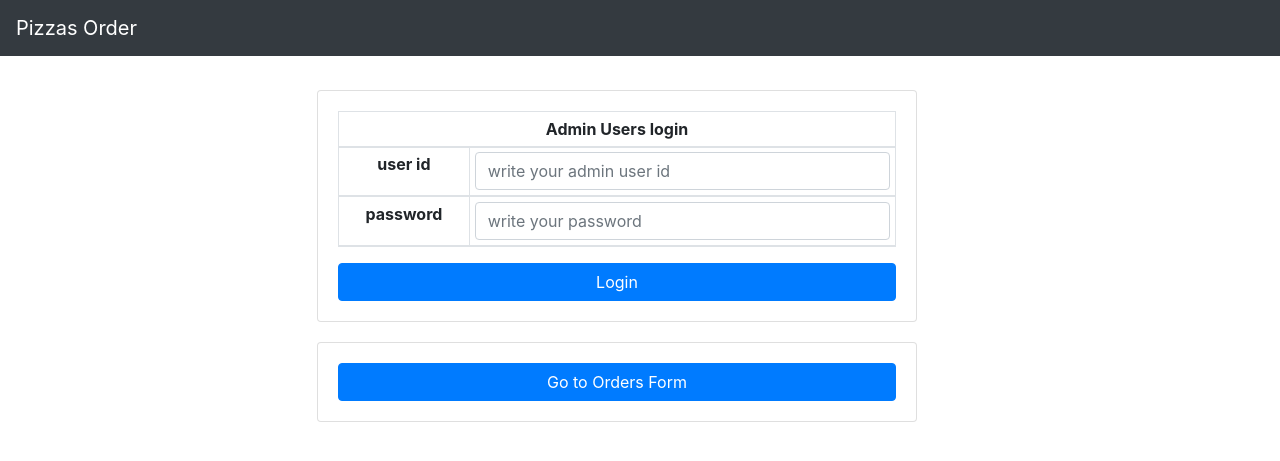
After one commit to victorcardonaf/my-flask-app, a Flask app: page /users_login in a window 1280 px wide. The commit adds this page. Shown: the top 461 px of the page. Run offline with Flask 3, Linux system fonts and the light colour scheme; some libraries are stand-ins or nearby versions.

Commit message:
Add changes related to allow admin users to check orders

```diff
--- a/app.py
+++ b/app.py
@@ -1,53 +1,74 @@
-from flask import Flask, render_template, request, redirect, url_for, flash
+import os
+
+from flask import Flask, render_template, request, redirect, url_for, flash, session
 from flask_mysqldb import MySQL
+import secrets
+from dotenv import load_dotenv
+import os
 
+# Load environment variables from .env file
+load_dotenv()
+db_user = os.getenv('DB_USER')
+db_password = os.getenv('DB_PASSWORD')
+admin_app_password = os.getenv('ADMIN_APP_PASSWORD')
+
+# Start app
 app = Flask(__name__)
 
 # app config
+# locally
+#app.config['MYSQL_HOST'] = 'localhost'
+
 app.config['MYSQL_HOST'] = 'mysql'
-app.config['MYSQL_USER'] = 'root'
-app.config['MYSQL_PASSWORD'] = 'password'
+app.config['MYSQL_USER'] = db_user
+app.config['MYSQL_PASSWORD'] = db_password
 app.config['MYSQL_PORT'] = 3306
 app.config['MYSQL_DB'] = 'flask'
-
-# flush messages
-app.secret_key = "secret key"
 
 # mysql connection
 mysql = MySQL(app)
 
-#Settings
+#Settings flush messages
 app.secret_key = b'test_x44'
 
 @app.route('/')
 def index():
-    create_table()
+    create_tables()
 
     return render_template("index.html")
 
-def create_table():
 
-    try:
+@app.route('/login', methods=["POST"])
+def login():
+    if request.method == 'POST':
+
+        userid = int(request.form['userid'])
+        password = request.form['password']
         cur = mysql.connection.cursor()
+        cur.execute('SELECT fullname FROM admin_users WHERE (user_id = %s AND password = %s)', (int(userid), password))
+        fullname = cur.fetchall()
+        if len(fullname) == 0:
+            flash('An user with this user id and password is not found in the DB')
+            return redirect(url_for('users_login'))
+        else:
+            session['logged_in'] = True
+            return redirect(url_for('pizza_orders', name = fullname[0][0]))
 
-    # Create table
-        sql='''CREATE TABLE pizza(
-        order_id INT NOT NULL AUTO_INCREMENT,
-        nombre varchar(255) NOT NULL,
-        description varchar(255) NOT NULL,
-        PRIMARY KEY(`order_id`)
-        )'''
-        cur.execute(sql)
 
-    # Start in 1000
-        start_index_sql ='''ALTER TABLE pizza AUTO_INCREMENT = 1000'''
-        cur.execute(start_index_sql)
+@app.route('/pizzas_order_form')
+def pizzas_order_form():
+    return render_template("pizzas-order-form.html")
 
-    except Exception as e:
-        if "already exists" in str(e):
-            return "pizza table is already created"
-        else:
-            mysql.connection.commit()
+@app.route('/users_login')
+def users_login():
+    return render_template("users-login.html")
+
+@app.route('/kill_session')
+def kill_session():
+    # Clear stored in the session object
+    session.pop('logged_in', default=None)
+    return render_template("users-login.html")
+
 
 @app.route('/add_pizza', methods=["POST"])
 def add_pizza():
@@ -57,22 +78,86 @@ def add_pizza():
         print(pizza, description)
         try:
             cur = mysql.connection.cursor()
-            cur.execute('INSERT INTO pizza (nombre, description) VALUES (%s, %s)', (pizza, description))
+            cur.execute('INSERT INTO pizza (name, description) VALUES (%s, %s)', (pizza, description))
             mysql.connection.commit()
             flash('Pizza order added successfully')
-            return redirect(url_for('index'))
+            return redirect(url_for('pizzas_order_form'))
         except Exception as e:
-            print(e)
             return redirect(url_for('index'))
 
-@app.route('/pizza_orders', methods=["POST"])
-def pizza_orders():
+@app.route('/pizza_orders/<name>', methods=['GET', 'POST'])
+def pizza_orders(name):
 
-    cur = mysql.connection.cursor()
-    cur.execute('SELECT * FROM pizza')
-    pizzas = cur.fetchall()
-    print(pizzas)
-    return render_template("pizza-orders.html", pizzas = pizzas)
+    if 'logged_in' not in session:
+        return render_template("users-login.html")
+    else:
+        cur = mysql.connection.cursor()
+        cur.execute('SELECT * FROM pizza')
+        pizzas = cur.fetchall()
+        return render_template("pizza-orders.html", pizzas = pizzas, name = name)
+
+def create_tables():
+
+    try:
+        cur = mysql.connection.cursor()
+
+        # Create pizza table
+        sql_pizza_table='''CREATE TABLE IF NOT EXISTS pizza(
+        order_id INT NOT NULL AUTO_INCREMENT,
+        name varchar(255) NOT NULL,
+        description varchar(255) NOT NULL,
+        PRIMARY KEY(`order_id`)
+        )'''
+        cur.execute(sql_pizza_table)
+
+        # Start in 1000
+        start_index_sql ='''ALTER TABLE pizza AUTO_INCREMENT = 1000'''
+        cur.execute(start_index_sql)
+
+        mysql.connection.commit()
+
+    except Exception as e:
+        if "ERROR" in str(e):
+            exit("There are some failures in the DB")
+        else:
+            mysql.connection.commit()
+
+    try:
+        cur = mysql.connection.cursor()
+
+        # Create admin_users table
+        sql_users_table='''CREATE TABLE IF NOT EXISTS admin_users (
+        user_id INT NOT NULL,
+        fullname varchar(255) NOT NULL,
+        role varchar(255) NOT NULL,
+        password varchar(255) NOT NULL,
+        PRIMARY KEY(`user_id`)
+        )'''
+        cur.execute(sql_users_table)
+
+        mysql.connection.commit()
+
+    except TypeError as e:
+        if "ERROR" in str(e):
+            exit("There are some failures in the DB")
+        else:
+            mysql.connection.commit()
+    try:
+        user_id = 1000
+        fullname = "System administrator"
+        role = "Admin"
+        password = admin_app_password
+
+        cur = mysql.connection.cursor()
+        cur.execute('INSERT IGNORE INTO admin_users (user_id, fullname, role, password) VALUES (%s, %s, %s, %s)', (user_id, fullname, role, password))
+        mysql.connection.commit()
+
+    except Exception as e:
+        if e:
+            print("The operation cannot be executed")
+            exit("There are some failures in the DB")
+        else:
+            mysql.connection.commit()
 
 if __name__ == '__main__':
     app.run(host='0.0.0.0', port = 5000, debug = True)
--- a/minikube-resources/5-flask-app.yaml
+++ b/minikube-resources/5-flask-app.yaml
@@ -15,7 +15,7 @@ spec:
     spec:
       containers:
       - name: flask-app
-        image: "victorcardonaf/my-flask-app:1.1"
+        image: "victorcardonaf/my-flask-app:1.2"
         resources:
           limits:
             memory: "128Mi"
--- a/minikube-resources/my-flask-app.yaml
+++ b/minikube-resources/my-flask-app.yaml
@@ -133,7 +133,7 @@ spec:
     spec:
       containers:
       - name: flask-app
-        image: "victorcardonaf/my-flask-app:1.1"
+        image: "victorcardonaf/my-flask-app:1.2"
         resources:
           limits:
             memory: "128Mi"
--- a/requirements.txt
+++ b/requirements.txt
@@ -10,3 +10,4 @@ Flask-Security
 Flask-SQLAlchemy
 Flask-WTF
 yq
+python-dotenv
--- /dev/null
+++ b/templates/users-login.html
@@ -0,0 +1,69 @@
+{% extends "layout.html" %}
+{% block body %}
+
+<style>
+.center {
+  margin: auto;
+  width: 60%;
+  padding: 10px;
+}
+</style>
+
+<div class="center">
+    <div class="card" style="width:600px">
+    <div class="card-body">
+      {% with messages = get_flashed_messages()  %}
+      {% if messages %}
+      {% for message in messages %}
+      <div class="alert alert-success alert-dismissible fade show" role="alert">
+        {{ message }}
+        <button type="button" class="close" data-dismiss="alert" aria-label="Close">
+          <span aria-hidden="true">&times;</span>
+        </button>
+      </div>
+      {% endfor %}
+      {% endif %}
+      {% endwith %}
+    <form action="{{url_for('login')}}" method="POST">
+      <table class="table table-striped table-hover table-bordered table-sm bg-white text-center">
+        <thead>
+          <tr>
+            <th colspan="3" class="text-center">Admin Users login</th>
+          </tr>
+          <tr>
+            <td><b>user id</b></td>
+            <td>
+            <input type="number" class="form-control" required="required" name="userid" placeholder="write your admin user id">
+            </td>
+          </tr>
+          <tr>
+            <td><b>password</b></td>
+            <td>
+            <input type="password" class="form-control" required="required" name="password" placeholder="write your password">
+            </td>
+          </tr>
+        </thead>
+      </table>
+        <button class="btn btn-primary btn-block">
+        Login
+        </button>
+        </form>
+    </div>
+</div>
+</div>
+
+
+<div class="center">
+    <div class="card" style="width:600px">
+    <div class="card-body">
+        <form action="{{url_for('pizzas_order_form')}}">
+        <button class="btn btn-primary btn-block">
+        Go to Orders Form
+        </button>
+        </form>
+    </div>
+    </div>
+</div>
+
+
+{% endblock %}
```
Also changed, not shown: templates/admin-users.html (added, +69 -0 lines), templates/index.html (+5 -38 lines), templates/pizza-orders.html (+15 -1 lines), templates/pizzas-order-form.html (added, +69 -0 lines), README.md, 1 other file.
